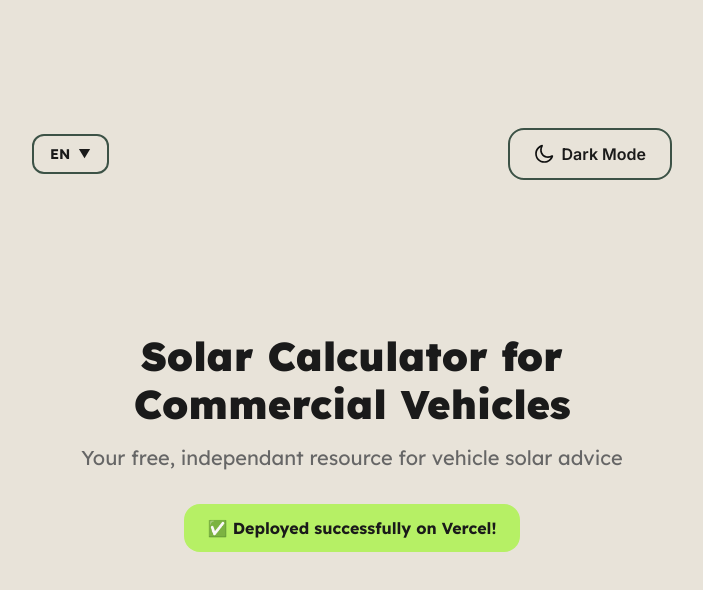
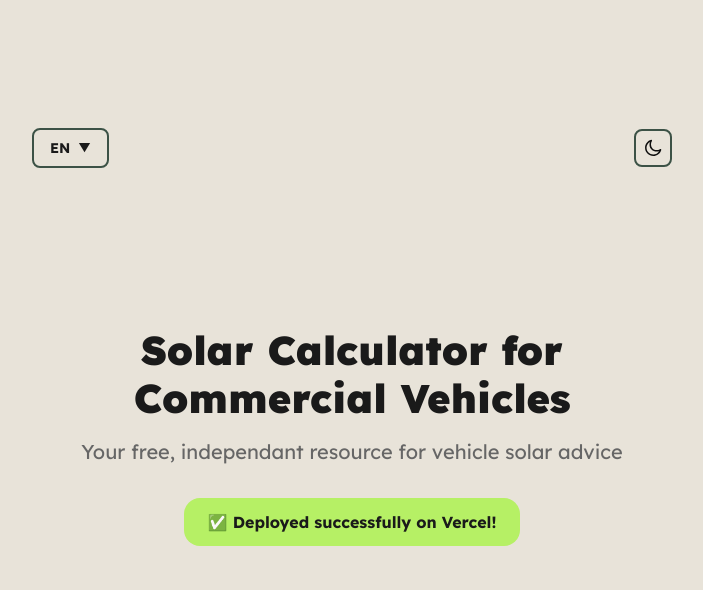
Before and after one commit to KateSkoryna/solar-calculator, a Next.js app: page /en in a window 1280 px wide. Shown: the top 590 px of the page, without its empty margins (288-991 px from the left). Built offline with nearby package versions, Linux system fonts and the light colour scheme.

Commit message:
update classes for language and theme buttons

```diff
--- a/components/language/LanguageSwitcher.tsx
+++ b/components/language/LanguageSwitcher.tsx
@@ -28,41 +28,40 @@ export default function LanguageSwitcher() {
   };
 
   return (
-    <details
-      ref={detailsRef}
-      className="relative"
-      style={{
-        cursor: "pointer",
-      }}
-    >
+    <details ref={detailsRef} className="relative cursor-pointer">
       <summary
-        className="px-4 py-2 rounded-xl font-bold font-[family:var(--font-inter)] transition-colors text-sm list-none flex items-center gap-2"
-        style={{
-          background: "var(--card)",
-          color: "var(--text-heading)",
-          border: "2px solid var(--border)",
-        }}
+        className="
+          px-4 py-2 rounded-lg font-bold font-[family:var(--font-inter)]
+          text-sm flex items-center gap-2 transition-colors
+          bg-[color:var(--card)] text-[color:var(--text-heading)]
+          list-none
+           border-2 border-[color:var(--border)]
+        "
       >
         <span>{currentLocale.toUpperCase()}</span>
         <span className="text-xs">▼</span>
       </summary>
+
       <ul
-        className="absolute top-full mt-2 rounded-xl overflow-hidden min-w-full"
-        style={{
-          background: "var(--card)",
-          border: "2px solid var(--border)",
-          boxShadow: "0 4px 6px rgba(0, 0, 0, 0.1)",
-        }}
+        className="
+          absolute top-[calc(100%+2px)] rounded-lg overflow-hidden min-w-full
+          bg-[color:var(--card)] border-2 border-[color:var(--border)]
+          shadow-[0_4px_6px_rgba(0,0,0,0.1)]
+        "
       >
         {locales.map((loc) => (
           <li key={loc}>
             <button
               onClick={() => handleLocaleChange(loc)}
-              className="w-full px-4 py-2 font-bold font-[family:var(--font-inter)] transition-colors text-sm text-left hover:opacity-80"
-              style={{
-                background: currentLocale === loc ? "var(--primary)" : "var(--card)",
-                color: currentLocale === loc ? "var(--text-on-primary)" : "var(--text-body)",
-              }}
+              className={`
+                w-full px-4 py-2 font-bold font-[family:var(--font-inter)]
+                text-sm text-left transition-colors hover:opacity-80 focus:outline-none focus:ring-2 focus:ring-[color:var(--primary)]
+                ${
+                  currentLocale === loc
+                    ? "bg-[color:var(--primary)] focus:outline-none focus:ring-0 text-[color:var(--text-on-primary)]"
+                    : "bg-[color:var(--card)] focus:outline-none focus:ring-0 text-[color:var(--text-body)]"
+                }
+              `}
               aria-label={`Switch to ${t(loc)}`}
             >
               {t(loc)}
--- a/components/theme/ThemeToggle.tsx
+++ b/components/theme/ThemeToggle.tsx
@@ -22,21 +22,26 @@ export default function ThemeToggle() {
   return (
     <button
       onClick={() => setTheme(theme === "light" ? "dark" : "light")}
-      className="px-6 py-3 rounded-2xl font-bold font-[family:var(--font-inter)] transition-colors hover:opacity-80 flex items-center gap-2"
-      style={{
-        background: "var(--card)",
-        color: "var(--text-heading)",
-        border: "2px solid var(--border)",
-      }}
+      className="
+    p-2
+    rounded-lg
+    font-bold
+    font-[family:var(--font-inter)]
+    transition-colors
+    hover:opacity-80
+    flex items-center gap-2
+    bg-[color:var(--card)]
+    text-[color:var(--text-heading)]
+    border-2 border-[color:var(--border)]
+  "
       aria-label="Toggle theme"
     >
       <Image
         src={theme === "light" ? "/moon.svg" : "/sun.svg"}
         alt={theme === "light" ? "Moon icon" : "Sun icon"}
-        width={20}
-        height={20}
+        width={18}
+        height={18}
       />
-      <span>{theme === "light" ? t("dark") : t("light")}</span>
     </button>
   );
 }
```
